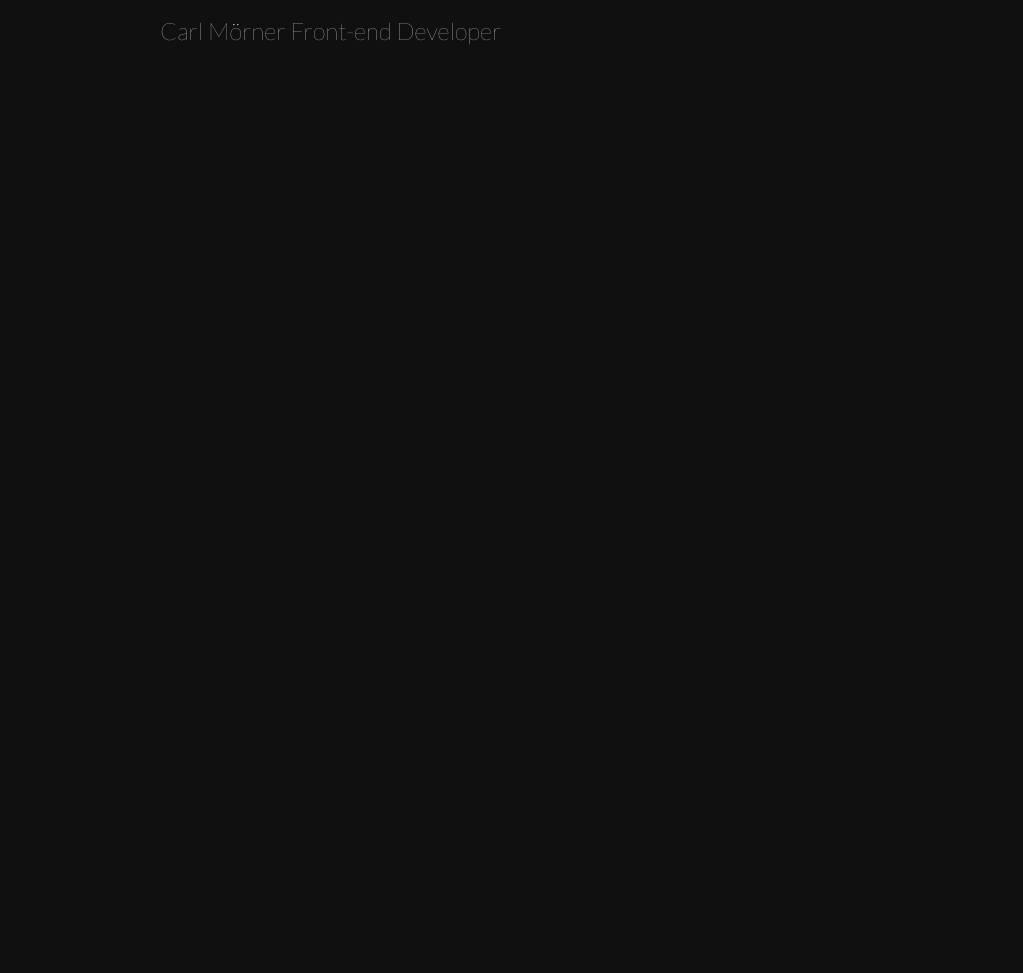
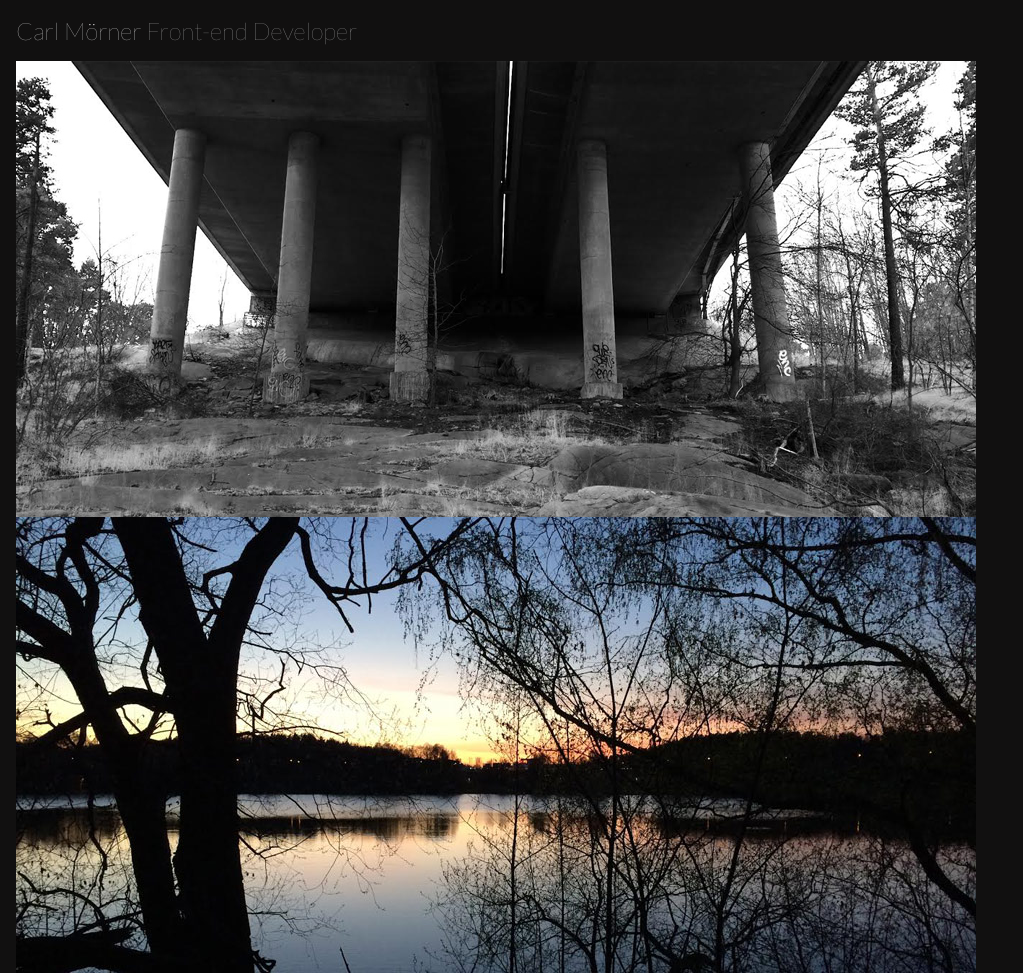
Before and after one commit to cmorner/portfolio_site, a plain HTML site: page index.html in a window 1280 px wide. Shown: the whole page, without its empty margins (0-1023 px from the left). Before the commit the page ends 800 px from the top, so only its background shows below. Drawn offline with Linux system fonts and the light colour scheme.

Commit message:
Added images, markup and css

```diff
--- a/index.html
+++ b/index.html
@@ -8,13 +8,18 @@
 	</head>
 	<body>
 		<div class="container centered">
-			<div class="header">
-				<h2 class="main-header">
+			<div class="header margin-bottom">
+				<h2>
 					Carl Mörner
 					<span>Front-end Developer</span>
 				</h2>
 			</div>
-			<div class="content"></div>
+			<div class="content">
+				<ul class="slider">
+					<li><img src="images/bridge.jpg" alt="Picture of bridge in Ulvsunda" title="Bridge in Ulvsunda"></li>
+					<li><img src="images/ulvsunda.jpg" alt="Picture of lake in Ulvsunda" title="Lake in Ulvsunda"></li>
+				</ul>
+			</div>
 		</div>
 	</body>
 </html>
--- a/sass/main.scss
+++ b/sass/main.scss
@@ -1,7 +1,16 @@
 //Reset
-body, h2 {
+body, h2, ul{
 		margin: 0;
+		padding: 0;
 		font-weight: inherit;
+}
+
+ul {
+	list-style-type: none;
+}
+
+img {
+	display: block;
 }
 
 //Styles
@@ -14,15 +23,26 @@ body {
 	padding-top: 1em;
 }
 
+
+// Attributes
+.centered {
+	margin: auto;
+}
+
+.margin-bottom {
+	margin-bottom: 1em;
+}
+
 // Specifics
 .container {
-	max-width: 60em;
+	width: 100%;
 	height: 500px;
+	margin: 0 1em 0 1em;
 	// background: #222222;
 }
 
-
-
-.centered {
-	margin: auto;
+.header {
+	h2 span {
+		color: #B0B0B0;
+	}
 }
```
Also changed, not shown: css/main.css, images/bridge.jpg (added), images/ulvsunda.jpg (added).
